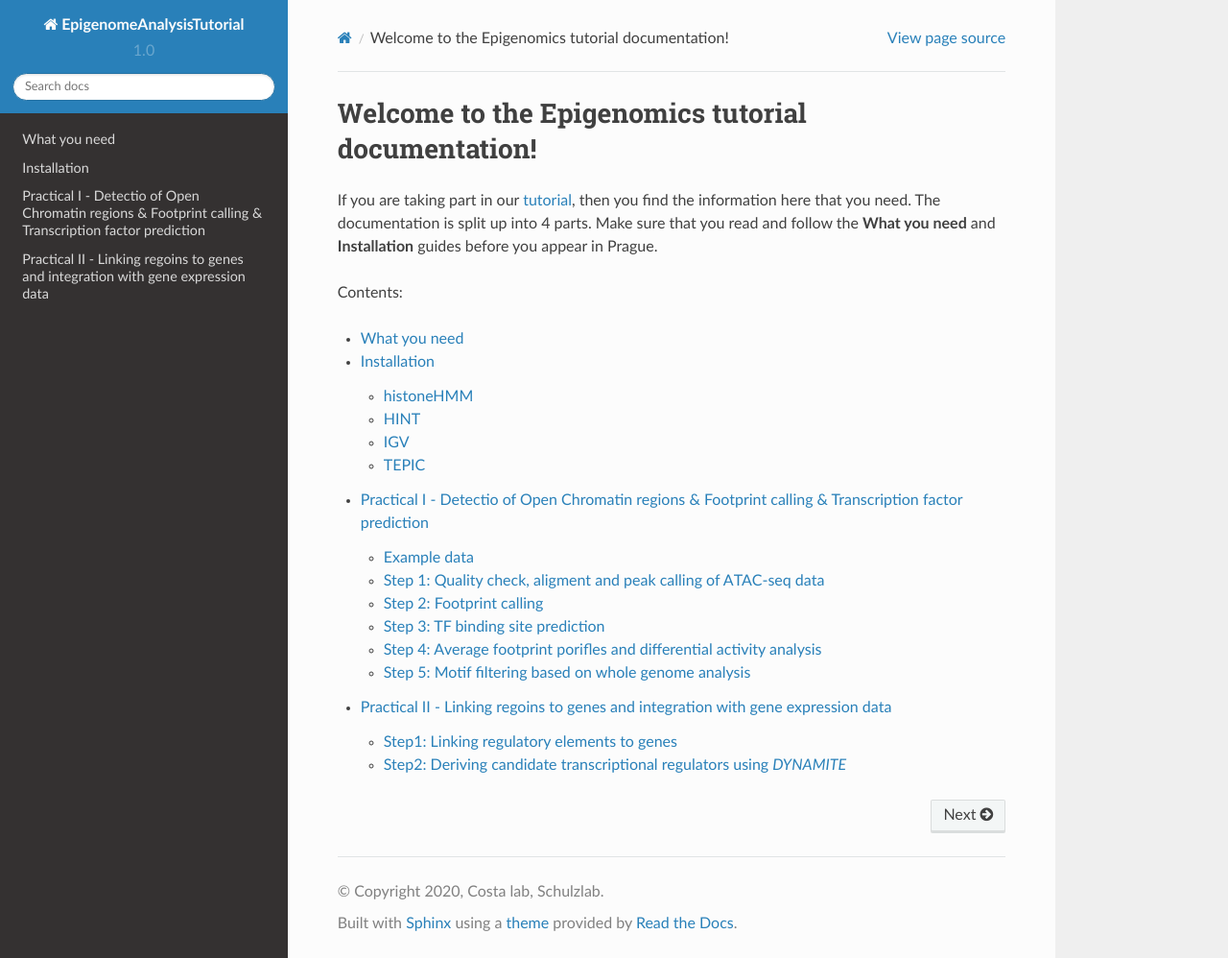
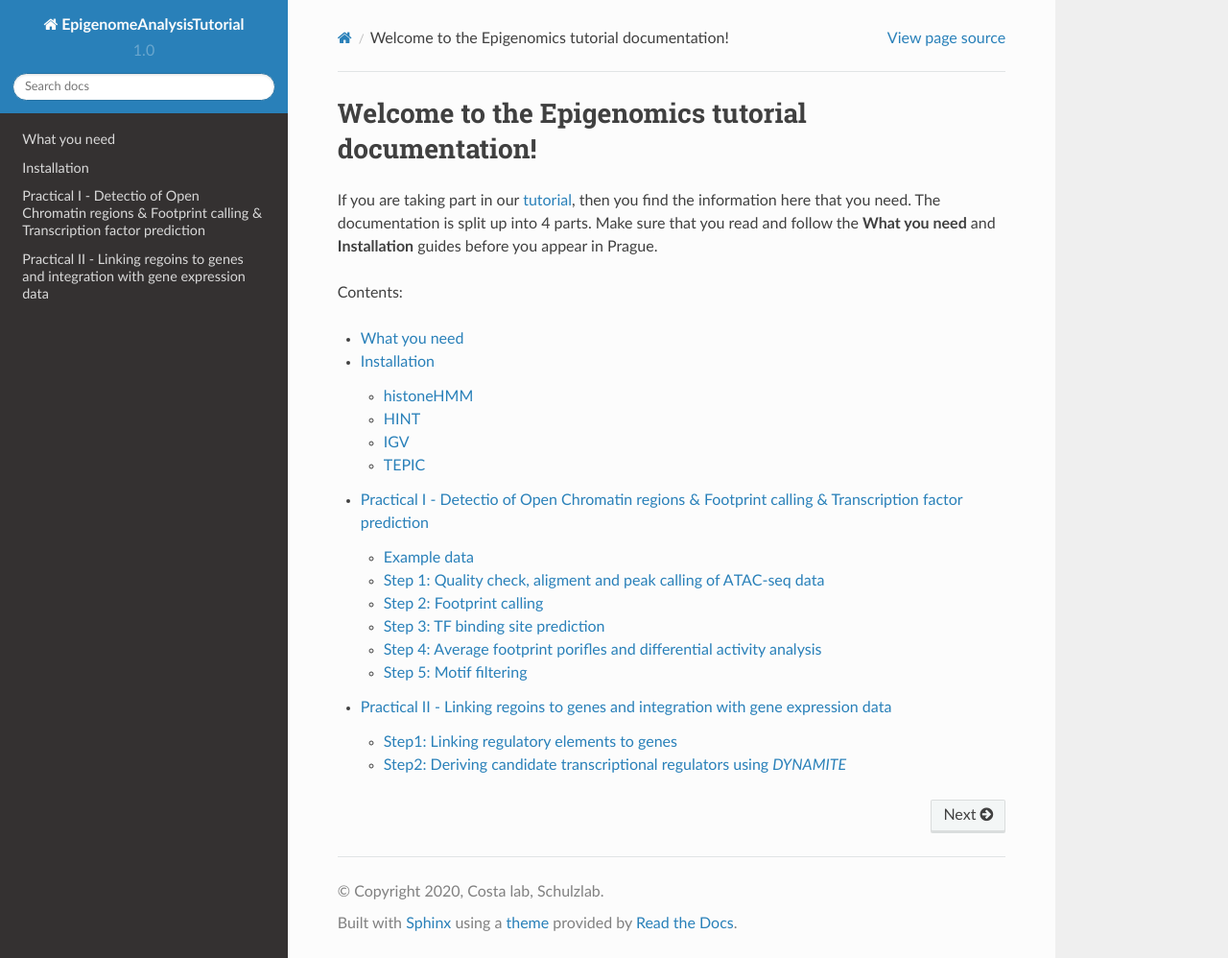
Before and after one commit to SchulzLab/EpigenomeAnalysisTutorial-2020, a Sphinx documentation site: the page built from docs/index.rst, in a window 1280 px wide and 998 px high. Shown: the whole window at 96% size. Built offline with Sphinx 7.4.7 and the Read the Docs theme 2.0.0, drawn with Linux system fonts in a browser that asks for light colours.

Commit message:
Update Practical1.rst

```diff
--- a/docs/Practical1.rst
+++ b/docs/Practical1.rst
@@ -101,7 +101,7 @@ Finally, we use HINT to generate average ATAC-seq profiles around MPBSs. This an
 
 The above command will
 
-Step 5: Motif filtering based on whole genome analysis
+Step 5: Motif filtering
 --------------------------------------------------------------------------
 The above analyses are based on chromosome 1 and we provide here the results using all chromsomes. Results of the TF activity are provided in the table ``./session1/results/hint/diff_footprints/differential_statistics.txt`` . You can use the R script XXX to make a nice vizualisation. Note that this script only consider TFs with significant change in activity (p-value < 0.05) and at least 1.000 binding sites for TF.  This indicates that SOX ....
 
```
